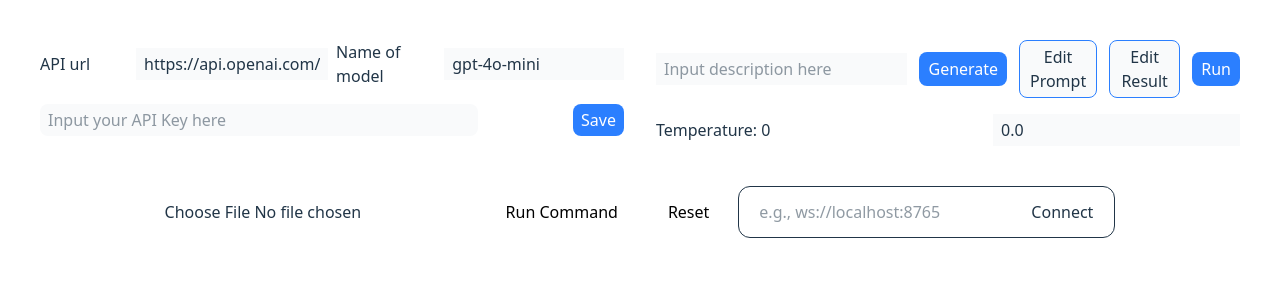
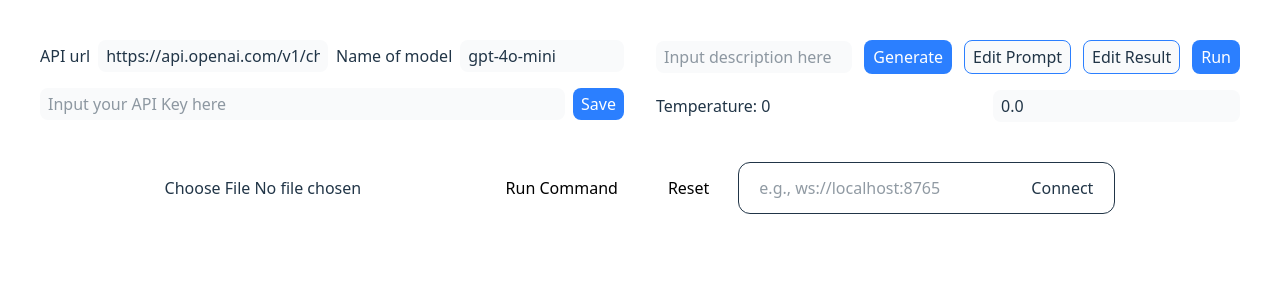
Before and after one commit to fengjia-guo/AutoGGB, a React (Vite) app: page / in a window 1280 px wide. Shown: the top 300 px of the page. Built offline with nearby package versions, Linux system fonts and the light colour scheme.

Commit message:
style: input box and buttons

```diff
--- a/src/components/APICaller.tsx
+++ b/src/components/APICaller.tsx
@@ -13,7 +13,7 @@ export function ApiKeyInput({ onKeySet }: { onKeySet: (key: string) => void }) {
         value={key}
         placeholder="Input your API Key here"
         onChange={(e) => setKey(e.target.value)}
-        className="bg-gray-50 rounded-lg px-2 py-1 w-3/4"
+        className="bg-gray-50 rounded-lg px-2 py-1 w-full"
       />
       <button
         className="bg-blue-500 text-white hover:bg-blue-600 px-2 py-1 rounded-lg"
@@ -100,13 +100,13 @@ export const APICaller: React.FC<APICallerProps> = ({onResultRun = () => {}}) =>
   const resultEditor = <TextEditor text={result} setText={setResult} onClose={() => {setShowResult(false)}}/>
 
   const APIConfig = <div className="flex justify-between items-center gap-x-2">
-    <div className="flex items-center justify-between w-full">
-      API url
-      <input type="text" value={apiUrl} onChange={(e) => setApiUrl(e.target.value)} placeholder="API url" className="bg-gray-50 px-2 py-1 w-2/3"/>
+    <div className="flex items-center justify-between w-full gap-x-2">
+      <span className="whitespace-nowrap"> API url </span>
+      <input type="text" value={apiUrl} onChange={(e) => setApiUrl(e.target.value)} placeholder="API url" className="bg-gray-50 px-2 py-1 w-full rounded-lg"/>
     </div>
-    <div className="flex items-center justify-between w-full">
-      Name of model
-      <input type="text" value={model} onChange={(e) => setModel(e.target.value)} placeholder="name of model" className="bg-gray-50 px-2 py-1 w-2/3"/>
+    <div className="flex items-center justify-between w-full gap-x-2">
+      <span className="whitespace-nowrap"> Name of model </span>
+      <input type="text" value={model} onChange={(e) => setModel(e.target.value)} placeholder="name of model" className="bg-gray-50 px-2 py-1 w-full rounded-lg"/>
     </div>
   </div>
 
@@ -118,26 +118,26 @@ export const APICaller: React.FC<APICallerProps> = ({onResultRun = () => {}}) =>
       </div>
       <div className="flex flex-col w-1/2 p-2 space-y-4">
         <div className="flex justify-between items-center gap-x-3">
-          <input type="text" value={userPrompt} onChange={(e) => setUserPrompt(e.target.value)} placeholder="Input description here" className="bg-gray-50 px-2 py-1 w-1/2"/>
+          <input type="text" value={userPrompt} onChange={(e) => setUserPrompt(e.target.value)} placeholder="Input description here" className="bg-gray-50 px-2 py-1 w-full rounded-lg"/>
           <div className="flex justify-between items-center gap-x-3">
-            <button onClick={handleCall} className="bg-blue-500 hover:bg-blue-600 text-white border border-transparent px-2 py-1 rounded-lg w-fit">
+            <button onClick={handleCall} className="bg-blue-500 hover:bg-blue-600 text-white border border-transparent px-2 py-1 rounded-lg w-fit whitespace-nowrap">
               Generate
             </button>
-            <button onClick={() => setShowSystemPrompt(true)} className="bg-gray-50 hover:bg-gray-100 border border-blue-500 px-2 py-1 rounded-lg w-fit">
+            <button onClick={() => setShowSystemPrompt(true)} className="bg-gray-50 hover:bg-gray-100 border border-blue-500 px-2 py-1 rounded-lg w-fit whitespace-nowrap">
               Edit Prompt
             </button>
-            <button onClick={() => setShowResult(true)} className="bg-gray-50 hover:bg-gray-100 border border-blue-500 px-2 py-1 rounded-lg w-fit">
+            <button onClick={() => setShowResult(true)} className="bg-gray-50 hover:bg-gray-100 border border-blue-500 px-2 py-1 rounded-lg w-fit whitespace-nowrap">
               Edit Result
             </button>
-            <button onClick={() => onResultRun(result)} className="bg-blue-500 hover:bg-blue-600 text-white border border-transparent px-2 py-1 rounded-lg w-fit">
+            <button onClick={() => onResultRun(result)} className="bg-blue-500 hover:bg-blue-600 text-white border border-transparent px-2 py-1 rounded-lg w-fit whitespace-nowrap">
               Run
             </button>
           </div>
         </div>
-        <div className="flex justify-between items-center gap-x-3">
+        <div className="flex justify-between items-center gap-x-3 whitespace-nowrap">
           Temperature: { temperature }
           { !isTemperatureValid && <p className="text-sm text-red-600"> Invalid! </p> }
-          <input type="text" value={temperatureStr} onChange={(e) => (setTemperatureStr(e.target.value))} className="bg-gray-50 px-2 py-1"/>
+          <input type="text" value={temperatureStr} onChange={(e) => (setTemperatureStr(e.target.value))} className="bg-gray-50 px-2 py-1 rounded-lg"/>
         </div>
       </div>
       {showResult && resultEditor}
```
